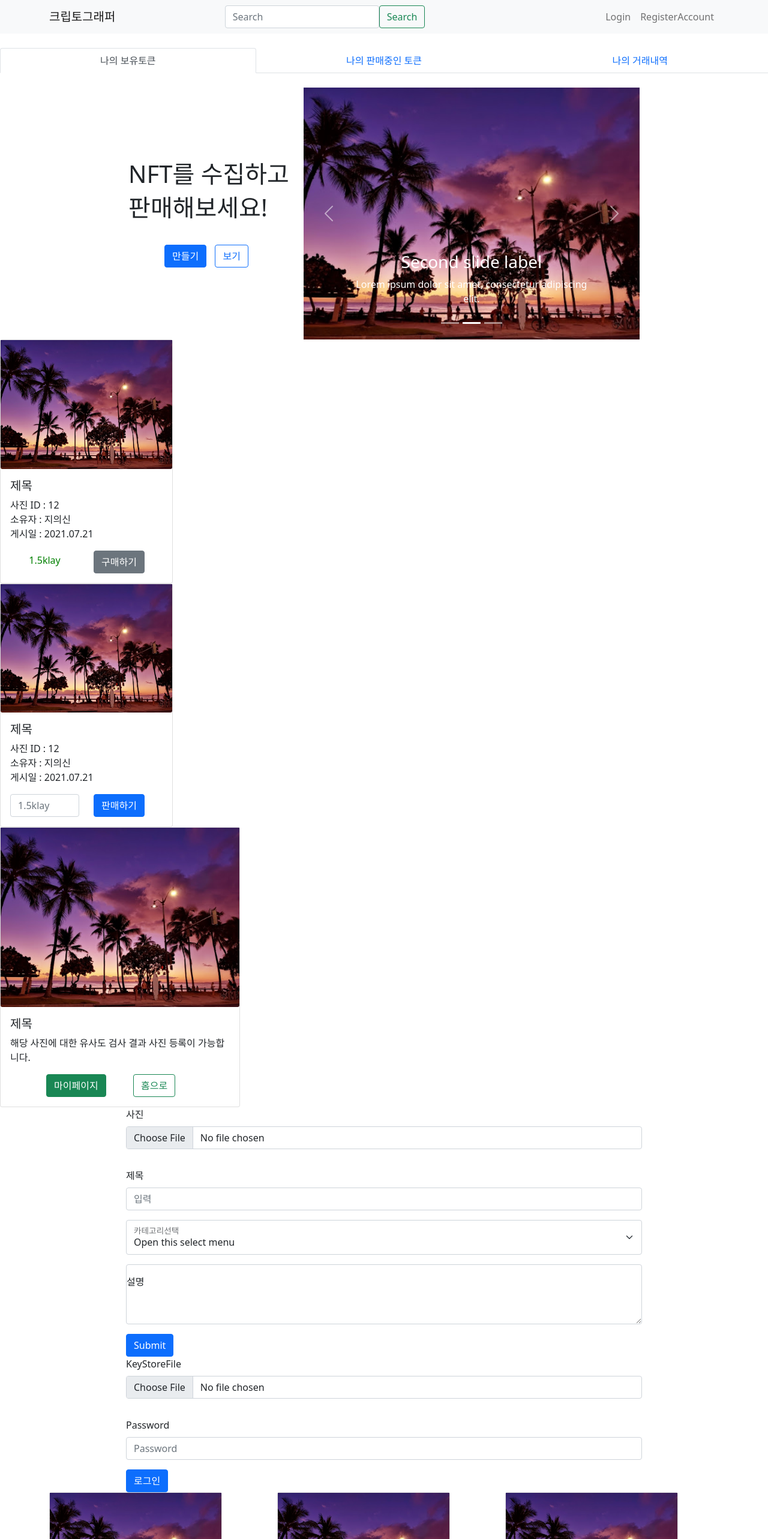
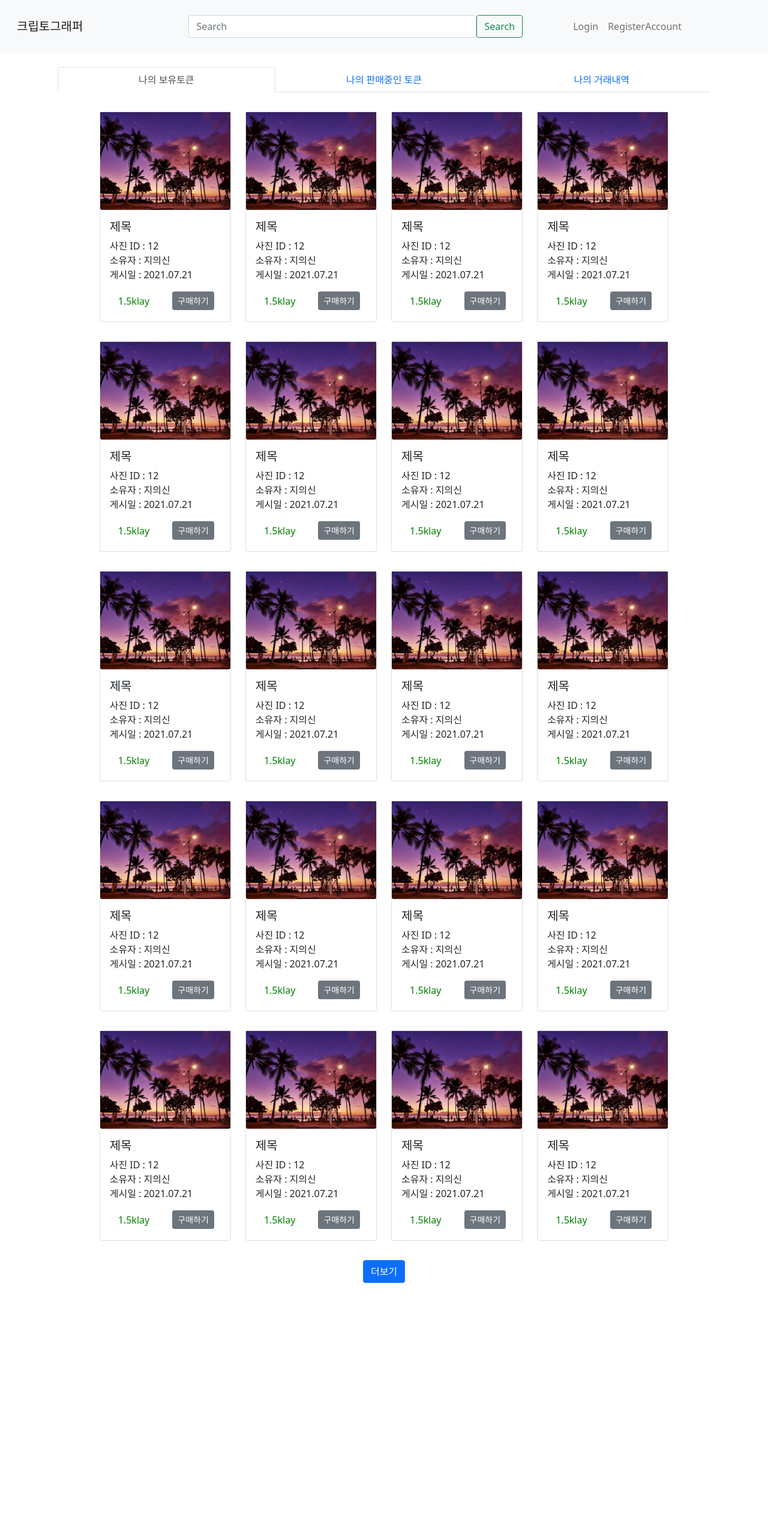
Before and after one commit to ddl06024/X_TWICE_FrontEnd, a React app: page / in a window 1280 px wide. Shown: the top 2566 px of the page at 60% size. After the commit the page ends 2139 px from the top, so only its background shows below. Built offline with nearby package versions, Linux system fonts and the light colour scheme.

Commit message:
그리드레이아웃 수정

```diff
--- a/src/App.tsx
+++ b/src/App.tsx
@@ -11,24 +11,20 @@ import TransactionTable from "./components/TransactionTable"
 import CardsSimilarity from "./components/CardsSimilarity"
 import HelloWorld from "./components/HelloWorld";
 import RenderForm from "./components/RenderForm";
+import GridLayoutBuycopy from "./components/GridLayoutBuycopy"
 import GridLayoutBuy from "./components/GridLayoutBuy"
+import { Container } from "react-bootstrap";
+
 
 const App: React.FC<{}> = () => {
   return (
-    <>
+    <div>
       <Header />
       <Tabs/>
-      <CarouselMain/>
-      <CardsBuy/>
-      <CardsSell/>
-      <CardsSimilarity/>
-      <RegisterPicture/>
-      <Login/>
-      <GridLayoutBuy/>
-      <RegisterAccount/>
-      <TransactionTable/>
-      {/*<RenderForm />*/}
-    </>
+      <Container>
+        <GridLayoutBuycopy />
+      </Container>
+    </div>
   );
 };
 
--- a/src/components/CardsBuy.tsx
+++ b/src/components/CardsBuy.tsx
@@ -2,7 +2,8 @@ import React from "react";
 import { Button, Card, Col, FloatingLabel, Form, Row } from "react-bootstrap";
 const CardsBuy: React.FC<{}> = () => {
   return (
-    <Card style={{ width: '18rem' }}>
+    <Col lg={3} md={4} xs={12} style={{margin:'1rem auto'}}>
+    <Card >
       <Card.Img variant="bottom" src="../tempImages/big.jpg" />
       <Card.Body>
         <Card.Title>제목</Card.Title>
@@ -15,12 +16,13 @@ const CardsBuy: React.FC<{}> = () => {
         <Col><h6 style={{
                       textAlign:"center", marginTop:7, color:"green"
                     }}>1.5klay</h6></Col>
-        <Col><Button variant="secondary">구매하기</Button></Col>
+        <Col><Button variant="secondary" size="sm">구매하기</Button></Col>
 
           </Row>
 
       </Card.Body>
     </Card>
+    </Col>
   );
                   }
 export default CardsBuy;
--- a/src/components/GridLayoutBuy.tsx
+++ b/src/components/GridLayoutBuy.tsx
@@ -5,8 +5,8 @@ import CardsSell from "./CardsSell"
 const GridLayoutBuy: React.FC<{}> = () => {
     return (
         <Container>
-        <Row >
-          <Col  ><CardsSell/></Col>
+        <Row>
+          <Col><CardsSell/></Col>
           <Col><CardsSell/></Col>
           <Col><CardsSell/></Col>
         </Row>
@@ -20,7 +20,7 @@ const GridLayoutBuy: React.FC<{}> = () => {
           <Col><CardsSell/></Col>
           <Col><CardsSell/></Col>
         </Row>
-
+    //for문
       </Container>
     );
 };
--- /dev/null
+++ b/src/components/GridLayoutBuycopy.tsx
@@ -0,0 +1,27 @@
+import React, {useState} from "react";
+import {  Button, Col, Container, Row } from "react-bootstrap";
+import CardsBuy from "./CardsBuy"
+
+const GridLayoutBuycopy: React.FC<{}> = () => {
+  const [Pictures, setPictures] = useState(20);
+  const loadMorePictures = () => {
+    setPictures(Pictures+20);
+  }
+    return (
+        <div style={{width: '100%', margin:'0'}}>
+          <div style={{width: '85%', margin: '1rem auto'}}>
+
+            <Row>
+              {Array.from({ length: Pictures }).map((_, index) => (
+              <CardsBuy/>
+            ))}
+            </Row>
+          </div>
+          <div style={{display:'flex', justifyContent:'center'}}>
+            <Button onClick={loadMorePictures}>더보기</Button>
+          </div>
+        </div>
+    );
+};
+
+export default GridLayoutBuycopy;
--- a/src/components/Header.tsx
+++ b/src/components/Header.tsx
@@ -3,14 +3,17 @@ import { Button, Col, Container, Form, FormControl, Nav, Navbar, NavDropdown } f
 
 const Header: React.FC<{}> = () => {
     return (
-        <Navbar collapseOnSelect expand="lg" bg="light" variant="light">
-            <Container>
-                <Col><Navbar.Brand href="#home">크립토그래퍼</Navbar.Brand></Col>
+        <Navbar collapseOnSelect expand="lg" bg="light" variant="light" >
+            <Container style={{margin:'1rem'}}>
+                <Col><Navbar.Brand className="AppName" href="#home">
+                크립토그래퍼
+                    </Navbar.Brand></Col>
                 <Navbar.Toggle aria-controls="responsive-navbar-nav" />
                 <Navbar.Collapse id="responsive-navbar-nav">
                 <Col ><Nav className="me-auto">
                     <Form className="d-flex">
                         <FormControl
+                            style={{marginLeft:'10rem', width:'30rem'}}
                             type="search"
                             placeholder="Search"
                             className="mr-2"
--- a/src/components/Tabs.tsx
+++ b/src/components/Tabs.tsx
@@ -3,6 +3,7 @@ import { Nav } from "react-bootstrap";
 //d
 const Tabs: React.FC<{}> = () => {
     return (
+        <div style={{width: '85%', margin: '1rem auto'}}>
         <Nav justify variant="tabs" defaultActiveKey="/home" className="mt-4">
             <Nav.Item>
                 <Nav.Link href="/home">나의 보유토큰</Nav.Link>
@@ -14,6 +15,7 @@ const Tabs: React.FC<{}> = () => {
                 <Nav.Link eventKey="link-2">나의 거래내역</Nav.Link>
             </Nav.Item>
         </Nav>
+        </div>
     );
 };
 
```
